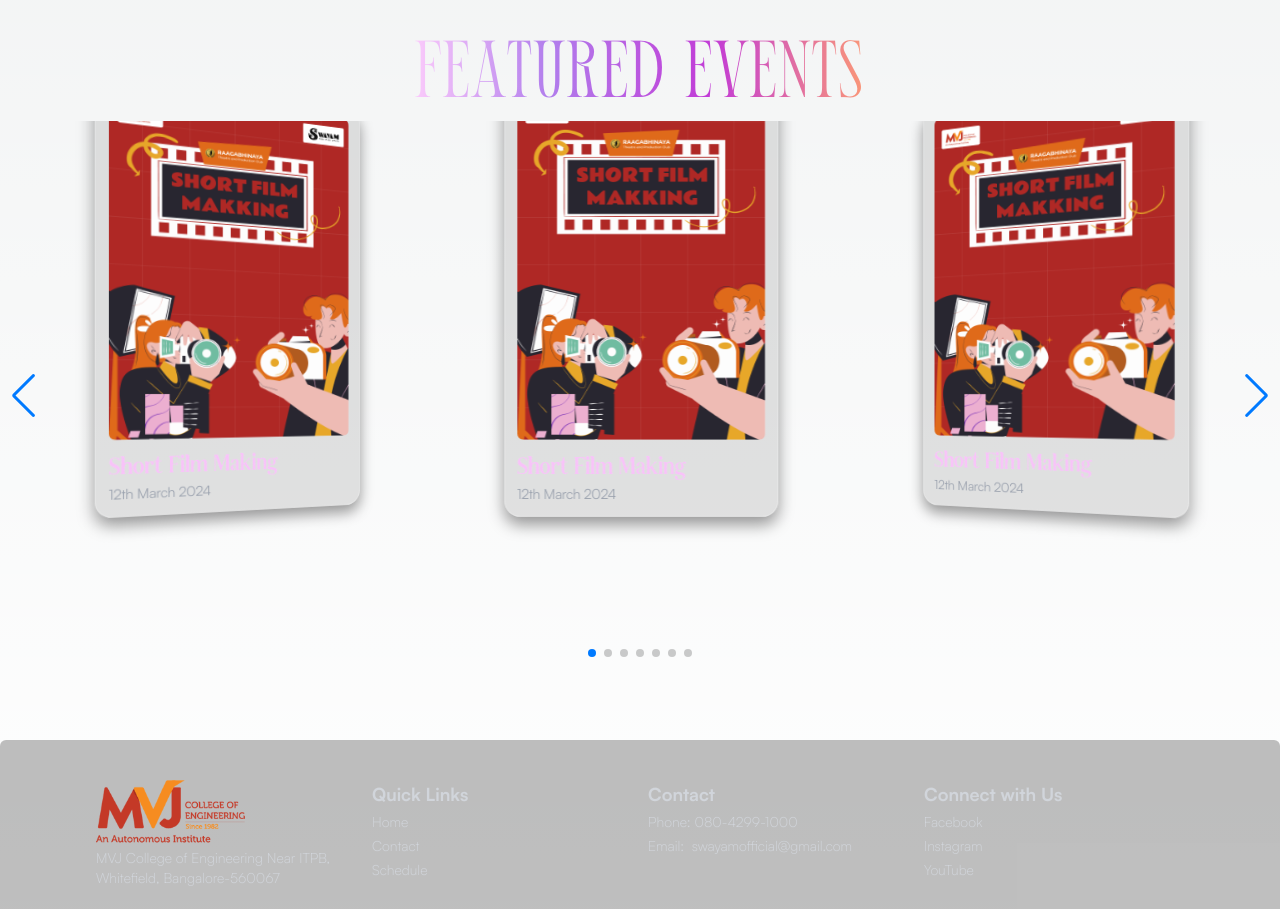
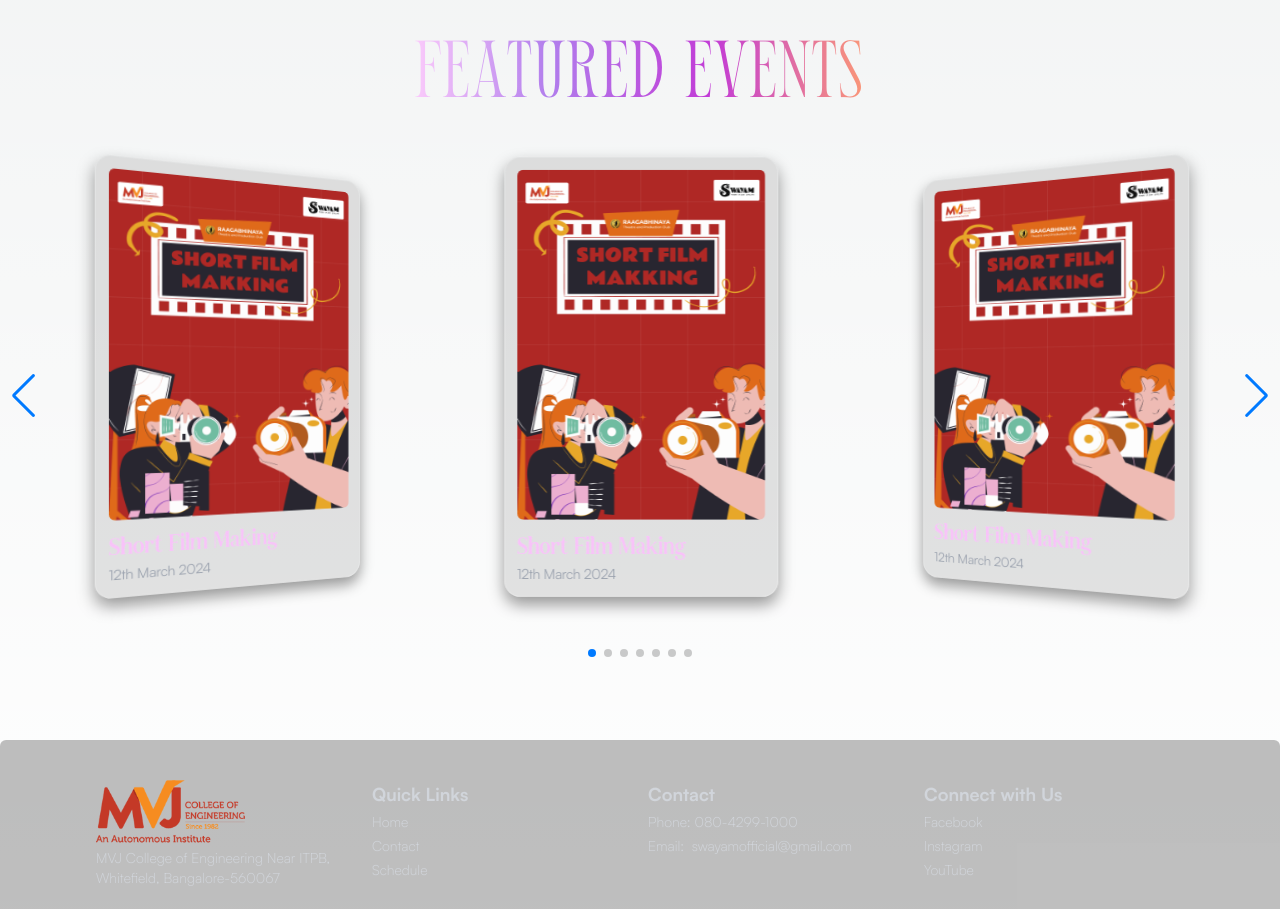
Before and after one commit to Swayam-MVJCE/swayam-web, a Next.js app: page / in a window 1280 px wide. Shown: the part 2460-3369 px from the top of the page. Built offline with nearby package versions, Linux system fonts and the light colour scheme.

Commit message:
Fix CSS Styling for FeaturedEvents

```diff
--- a/src/components/FeaturedEventsSlider.jsx
+++ b/src/components/FeaturedEventsSlider.jsx
@@ -45,7 +45,7 @@ function FeaturedEventsSlider() {
           clickable: true,
         }}
         modules={[EffectCoverflow, Pagination, Navigation]}
-        className='swiper_container h-[550px] w-full  pt-20'
+        className='swiper_container h-[550px] w-full !pt-20'
       >
         <SwiperSlide>
           <FeaturedEventCard
```
